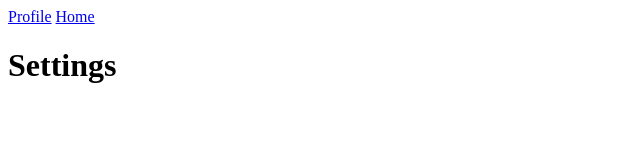
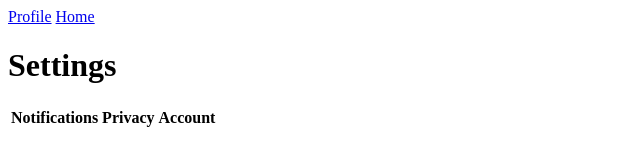
Before and after one commit to SWEN-101/2221-SWEN-101-02-3-lets-get-cooking, a plain HTML site: page settings.html in a window 1280 px wide. Shown: the whole page, without its empty margins (0-640 px from the left). Drawn offline with Linux system fonts and the light colour scheme.

Commit message:
added table for different selections

```diff
--- a/settings.html
+++ b/settings.html
@@ -12,6 +12,12 @@
         </nav>
         <h1>Settings</h1>
 
-
+        <table>
+            <tc>
+                <th scope="row">Notifications</th>
+                <th scope="row">Privacy</th>
+                <th scope="row">Account</th>
+            </tc>
+        </table>
     </body>
 </html>
```
